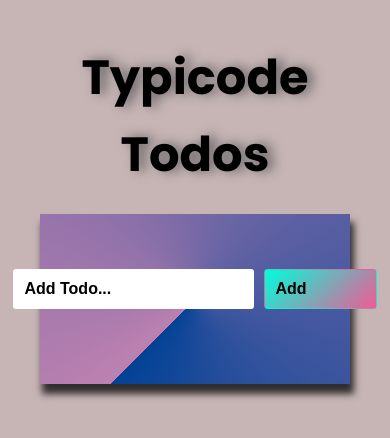
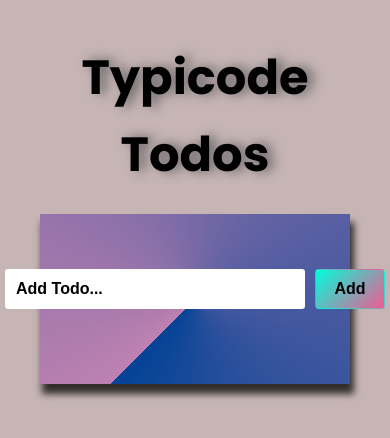
Before and after one commit to Anshmodi03/typicode-todos, a plain HTML site: page index.html in a window 390 px wide. Drawn offline with Linux system fonts and the light colour scheme; no server answers.

Commit message:
Update style.css

```diff
--- a/style.css
+++ b/style.css
@@ -1,4 +1,3 @@
-
 *,
 *:before,
 *:after {
@@ -15,8 +14,6 @@ body {
     background-size: 100% 200%;
     background-repeat: no-repeat;
   }
-
-
 
 header {
   margin-bottom: 20px;
@@ -43,13 +40,18 @@ box-shadow: 3px 9px 7px 1px rgba(0,0,0,0.75);
 }
 
 button {
-  padding: 15px 10px;
+  padding: 10px;
   background: salmon;
   background-image: linear-gradient(135deg, #00fddb 0%, #f15a94 100%);
   color: rgb(255, 255, 255);
   font-weight: 700;
+  font-size: 16px;
+  text-align: center;
+  justify-content: center;
+  align-items: center;
   border-radius: 4px;
-  width: 100px;
+  width: 70px;
+  height: 34px;
   border: 1px solid transparent;
   position: relative;
   margin-top: 30px;
@@ -65,6 +67,8 @@ button:hover {
 
 input[type='text'] {
     text-align: start;
+    font-weight: 700;
+    font-size: 16px;
   padding: 5px;
   border-radius: 3px;
   width: 300px;
@@ -88,6 +92,7 @@ input[type='text'] {
     align-items: center;
     margin-top: 20px;
 }
+
 #todo-list {
   display: flex;
   flex-wrap: wrap;
@@ -157,8 +162,15 @@ input[type='text'] {
     margin-right: 10px;
     padding: 10px;
     font-size: 16px;
-    width: 100%;
+    width: 70px;
     height: 100%;
+  }
+
+  button:hover {
+    background-image: linear-gradient(135deg, #00fddb 0%, #f15a94 100%);
+    color: rgb(255, 255, 255);
+    cursor: pointer;
+    transition: all 1s ease;
   }
 
   #todo-list > div {
@@ -171,5 +183,4 @@ input[type='text'] {
     transition: all 1s ease;
     border: none;
   }
-
 }
```
